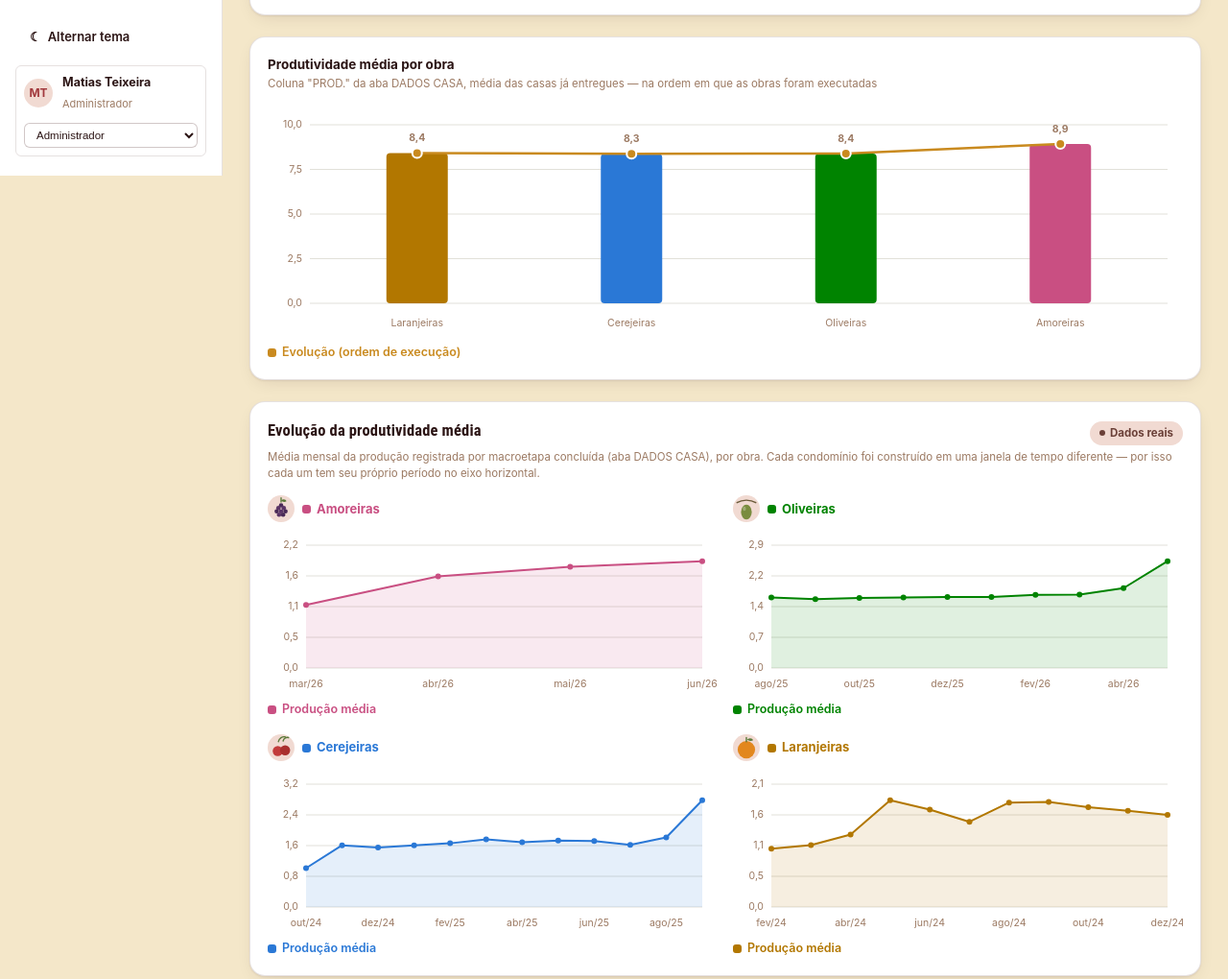
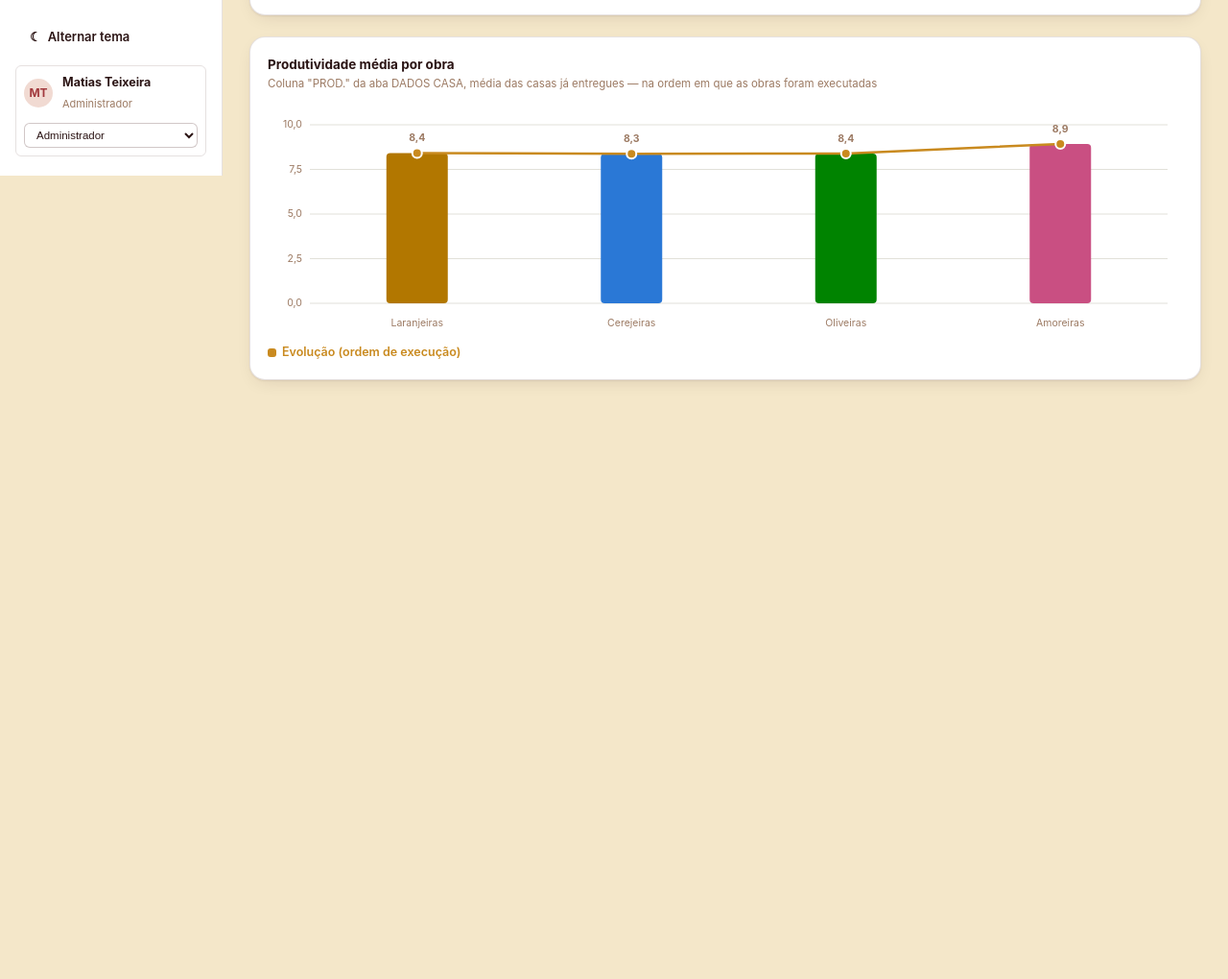
Before and after one commit to matiasteixeira94/matiasdev, a plain HTML site: page index.html in a window 1280 px wide. Shown: the part 617-1637 px from the top of the page at 96% size. After the commit the page ends 1061 px from the top, so only its background shows below. Drawn offline with Linux system fonts and the light colour scheme.

Commit message:
Remove o gráfico de evolução mensal e adiciona botão Visão Geral na capa
A Visão Geral fica só com os cartões de Obras e Produtividade média por
obra (barras + linha). Na tela inicial, acrescenta "Visão Geral" como
primeiro botão do rodapé, ao lado dos outros 6.

```diff
--- a/js/dashboard.js
+++ b/js/dashboard.js
@@ -10,8 +10,8 @@
   });
   if (!session) return;
 
-  const [obrasReais, pessoalResumo, produtividadeObras] = await Promise.all([
-    GP.loadJSON("obras_reais.json"), GP.loadJSON("pessoal_resumo.json"), GP.loadJSON("produtividade_obras.json"),
+  const [obrasReais, pessoalResumo] = await Promise.all([
+    GP.loadJSON("obras_reais.json"), GP.loadJSON("pessoal_resumo.json"),
   ]);
   const totalCasas = obrasReais.reduce((a, o) => a + o.total, 0);
   const totalConcluidas = obrasReais.reduce((a, o) => a + o.concluida, 0);
@@ -24,12 +24,6 @@
     Laranjeiras: `<svg viewBox="0 0 40 40"><circle cx="20" cy="23" r="13" fill="#E2871E"/><rect x="19" y="4" width="2" height="8" rx="1" fill="#5B7A3A"/><path d="M21 8c4-3 8-2 9 1-3 2-7 1-9-1Z" fill="#5B7A3A"/></svg>`,
   };
   const OBRA_COR = { Amoreiras: "var(--cat-alvenaria)", Oliveiras: "var(--cat-acabamento)", Cerejeiras: "var(--cat-estrutura)", Laranjeiras: "var(--cat-administrativo)" };
-
-  const MESES_ABREV = ["jan", "fev", "mar", "abr", "mai", "jun", "jul", "ago", "set", "out", "nov", "dez"];
-  function labelMes(m) {
-    const [ano, mes] = m.split("-");
-    return `${MESES_ABREV[Number(mes) - 1]}/${ano.slice(2)}`;
-  }
 
   const content = document.getElementById("gp-content");
   content.innerHTML = `
@@ -80,28 +74,6 @@
       <div class="card-head"><div><div class="card-title">Produtividade média por obra</div><div class="card-sub">Coluna "PROD." da aba DADOS CASA, média das casas já entregues — na ordem em que as obras foram executadas</div></div></div>
       <div class="chart-host" id="chart-produtividade-media"></div>
     </div>
-
-    <div class="card">
-      <div class="section-head" style="margin-bottom:4px;">
-        <h2>Evolução da produtividade média</h2>
-        <span class="chip chip-neutral">Dados reais</span>
-      </div>
-      <p class="footnote" style="margin-bottom:14px;">
-        Média mensal da produção registrada por macroetapa concluída (aba DADOS CASA), por
-        obra. Cada condomínio foi construído em uma janela de tempo diferente — por isso cada
-        um tem seu próprio período no eixo horizontal.
-      </p>
-      <div class="grid grid-2">
-        ${Object.entries(produtividadeObras).map(([nome, d]) => `
-          <div>
-            <div style="display:flex; align-items:center; gap:8px; margin-bottom:8px;">
-              <div class="obra-card-icon" style="width:28px; height:28px; margin-bottom:0;">${OBRA_ICON[nome] ?? ""}</div>
-              <span class="tag-dot" style="color:${OBRA_COR[nome] ?? "var(--accent)"}; font-size:13px; font-weight:700;">${nome}</span>
-            </div>
-            <div class="chart-host" id="chart-prod-${nome}"></div>
-          </div>`).join("")}
-      </div>
-    </div>
   `;
 
   document.getElementById("btn-export-pdf").addEventListener("click", () => window.print());
@@ -119,16 +91,6 @@
       })),
       yFormat: (v) => GP.fmtNum1(v),
     });
-    for (const [nome, d] of Object.entries(produtividadeObras)) {
-      const host = document.getElementById(`chart-prod-${nome}`);
-      if (!host) continue;
-      GPCharts.line(host, {
-        labels: d.meses.map(labelMes),
-        series: [{ name: "Produção média", color: OBRA_COR[nome] ?? "var(--accent)", values: d.valores, area: true }],
-        height: 170,
-        yFormat: (v) => GP.fmtNum1(v),
-      });
-    }
   }
 
   renderGraficos();
```
Also changed, not shown: inicio.html (+4 -0 lines).
